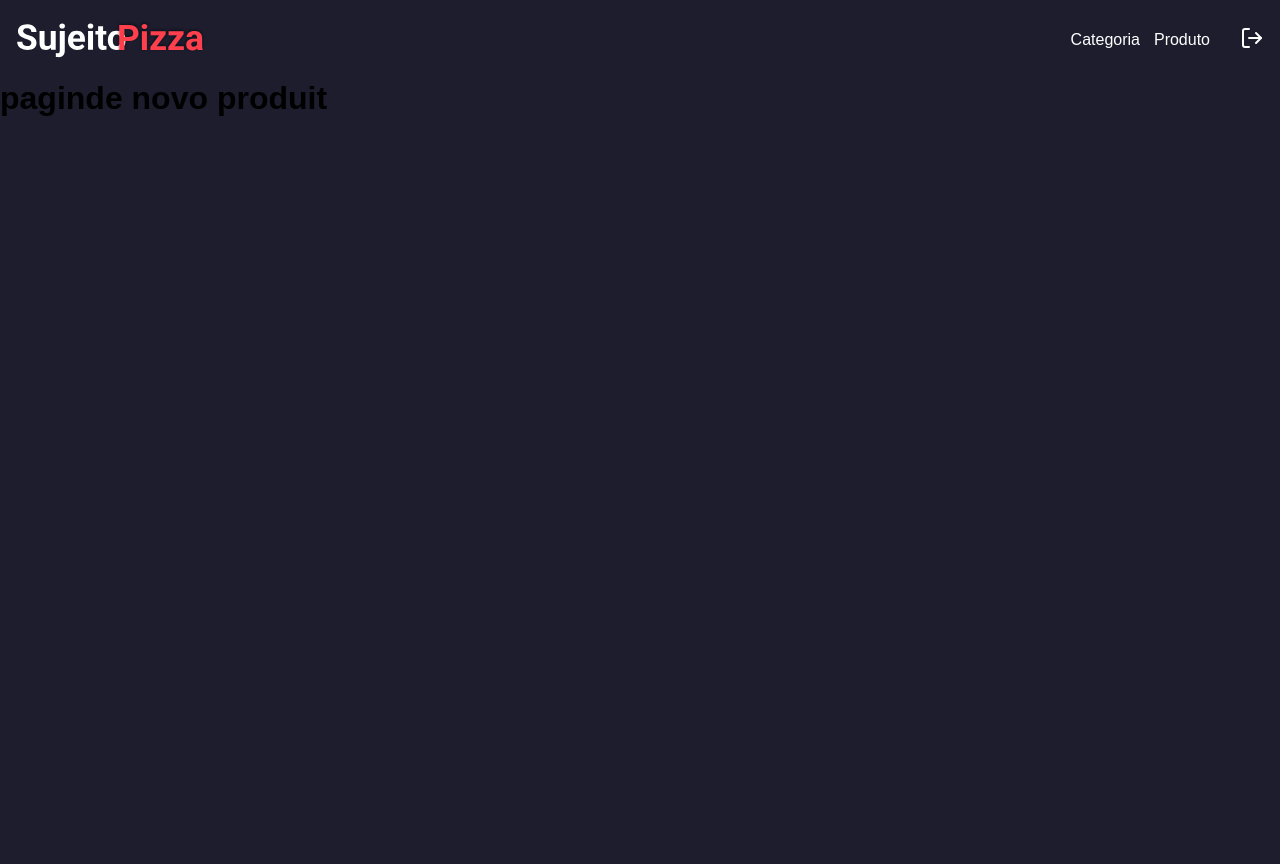
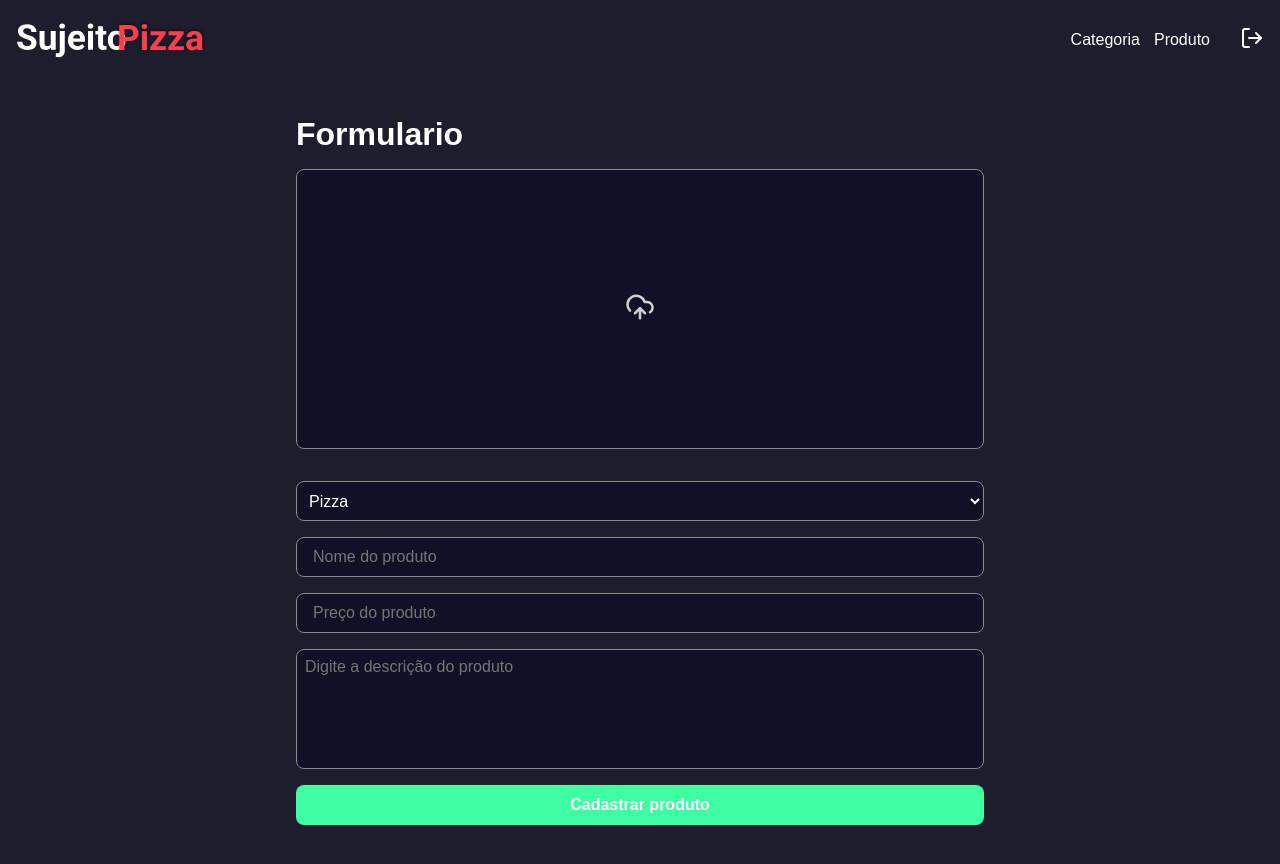
Before and after one commit to devrianmendes/pizzaria, a Next.js app in the folder frontend/: page /dashboard/product in a window 1280 px wide. Shown: the top 864 px of the page. Before the commit the page ends 800 px from the top, so only its background shows below. Built offline with nearby package versions, Linux system fonts and the light colour scheme.

Commit message:
more front improvements

```diff
--- /dev/null
+++ b/frontend/src/app/dashboard/product/components/form/index.tsx
@@ -0,0 +1,90 @@
+"use client";
+
+import { UploadCloud } from "lucide-react";
+import styles from "./styles.module.scss";
+import { ChangeEvent, useState } from "react";
+import Image from "next/image";
+import { Button } from "@/app/dashboard/components/button";
+
+export function Form() {
+  const [image, setImage] = useState<File>();
+  const [previewImage, setPreviewImage] = useState("");
+
+  const handleFile = async (e: ChangeEvent<HTMLInputElement>) => {
+    if (e.target.files && e.target.files[0]) {
+      const image = e.target.files[0];
+
+      if (image.type !== "image/jpeg" && image.type !== "image/png") {
+        console.log("Formato proibido!!");
+        return;
+      }
+
+      setImage(image);
+      setPreviewImage(URL.createObjectURL(image));
+    }
+  };
+  return (
+    <main className={styles.container}>
+      <h1>Formulario</h1>
+
+      <form className={styles.form}>
+        <label className={styles.labelImage}>
+          <span>
+            <UploadCloud size={30} color="#fff" />
+          </span>
+
+          <input
+            type="file"
+            accept="image/png, image/jpeg"
+            required
+            onChange={handleFile}
+          />
+
+          {previewImage && (
+            <Image
+              alt="Imagem de preview"
+              src={previewImage}
+              className={styles.preview}
+              fill={true}
+              quality={100}
+              priority={true}
+            />
+          )}
+        </label>
+
+        <select name="category">
+          <option key={1} value={1}>
+            Pizza
+          </option>
+          <option key={2} value={2}>
+            Massas
+          </option>
+        </select>
+
+        <input
+          type="text"
+          name="name"
+          placeholder="Nome do produto"
+          className={styles.input}
+          required
+        />
+        <input
+          type="text"
+          name="price"
+          placeholder="Preço do produto"
+          className={styles.input}
+          required
+        />
+
+        <textarea
+          className={styles.input}
+          placeholder="Digite a descrição do produto"
+          required
+          name="description"
+        ></textarea>
+
+        <Button name="Cadastrar produto" />
+      </form>
+    </main>
+  );
+}
--- /dev/null
+++ b/frontend/src/app/dashboard/product/components/form/styles.module.scss
@@ -0,0 +1,83 @@
+.container {
+  max-width: 720px;
+  margin: 20px auto;
+  padding: 16px;
+  display: flex;
+  flex-direction: column;
+
+  h1 {
+    color: var(--white);
+  }
+}
+
+.form {
+  display: flex;
+  flex-direction: column;
+  margin: 16px 0;
+  gap: 16px;
+
+  select {
+    width: 100%;
+    height: 40px;
+    border-radius: 8px;
+    background-color: var(--dark-900);
+    color: var(--white);
+    padding: 0px 8px;
+    border: 1px solid var(--gray-100);
+  }
+
+  textarea {
+    width: 100%;
+    min-height: 120px;
+    resize: none;
+    padding: 8px;
+    color: var(--white);
+  }
+}
+
+.labelImage {
+  width: 100%;
+  height: 280px;
+  position: relative;
+  background-color: var(--dark-900);
+  border-radius: 8px;
+  display: flex;
+  align-items: center;
+  justify-content: center;
+  cursor: pointer;
+  flex-direction: column;
+  margin-bottom: 16px;
+  border: 1px solid var(--gray-100);
+
+  input {
+    display: none;
+  }
+
+  span {
+    z-index: 99;
+    opacity: 0.8;
+    transition: all 0.6s;
+
+    &:hover {
+      opacity: 1;
+      transform: scale(1.1);
+    }
+  }
+}
+
+.preview {
+  width: 100%;
+  height: 100%;
+  border-radius: 8px;
+  object-fit: cover;
+}
+
+.input {
+  border: 0px;
+  height: 40px;
+  background-color: var(--dark-900);
+  border: 1px solid var(--gray-100);
+  color: var(--white);
+  border-radius: 8px;
+  padding: 0px 16px;
+}
--- a/frontend/src/app/dashboard/product/page.tsx
+++ b/frontend/src/app/dashboard/product/page.tsx
@@ -1,7 +1,9 @@
+import {Form} from './components/form';
+
 export default function Product() {
     return (
         <main>
-            <h1>paginde novo produit</h1>
+            <Form />
         </main>
     )
 }
```
Also changed, not shown: frontend/src/app/dashboard/product/components/order.txt (added).
